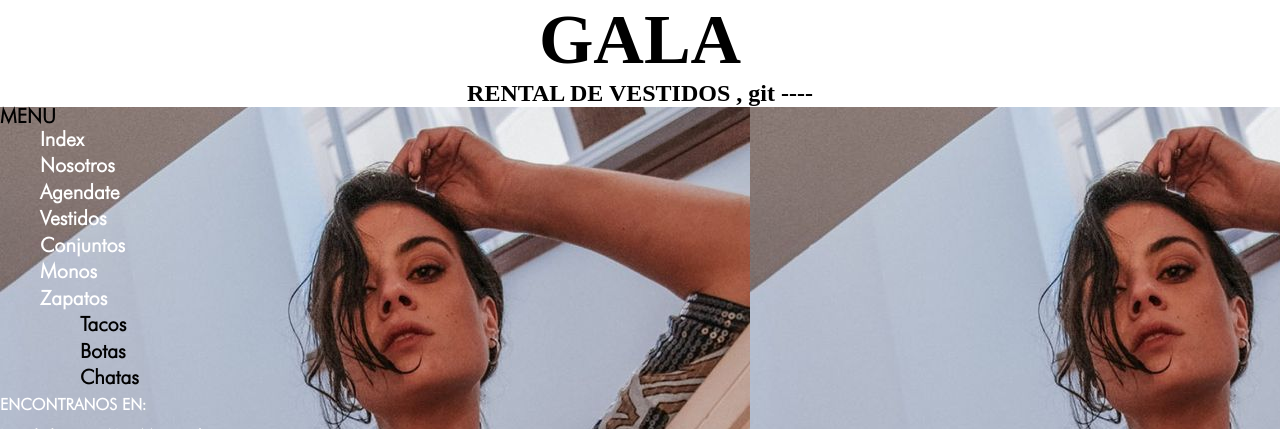
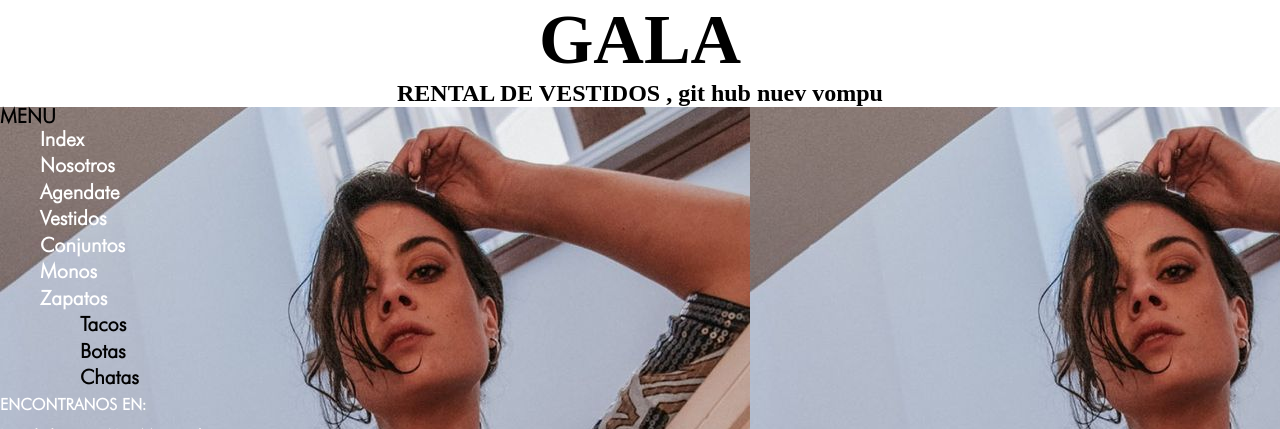
Before and after one commit to mercedescaorsi/clase-14-git-, a plain HTML site: page index.html in a window 1280 px wide. Shown: the top 429 px of the page. Drawn offline with Linux system fonts and the light colour scheme.

Commit message:
edite index

```diff
--- a/index.html
+++ b/index.html
@@ -21,7 +21,7 @@
         </h1>
 
     <h2>
-        RENTAL DE VESTIDOS , git ----
+        RENTAL DE VESTIDOS , git hub nuev vompu
     </h2>
 </header>
 
```
